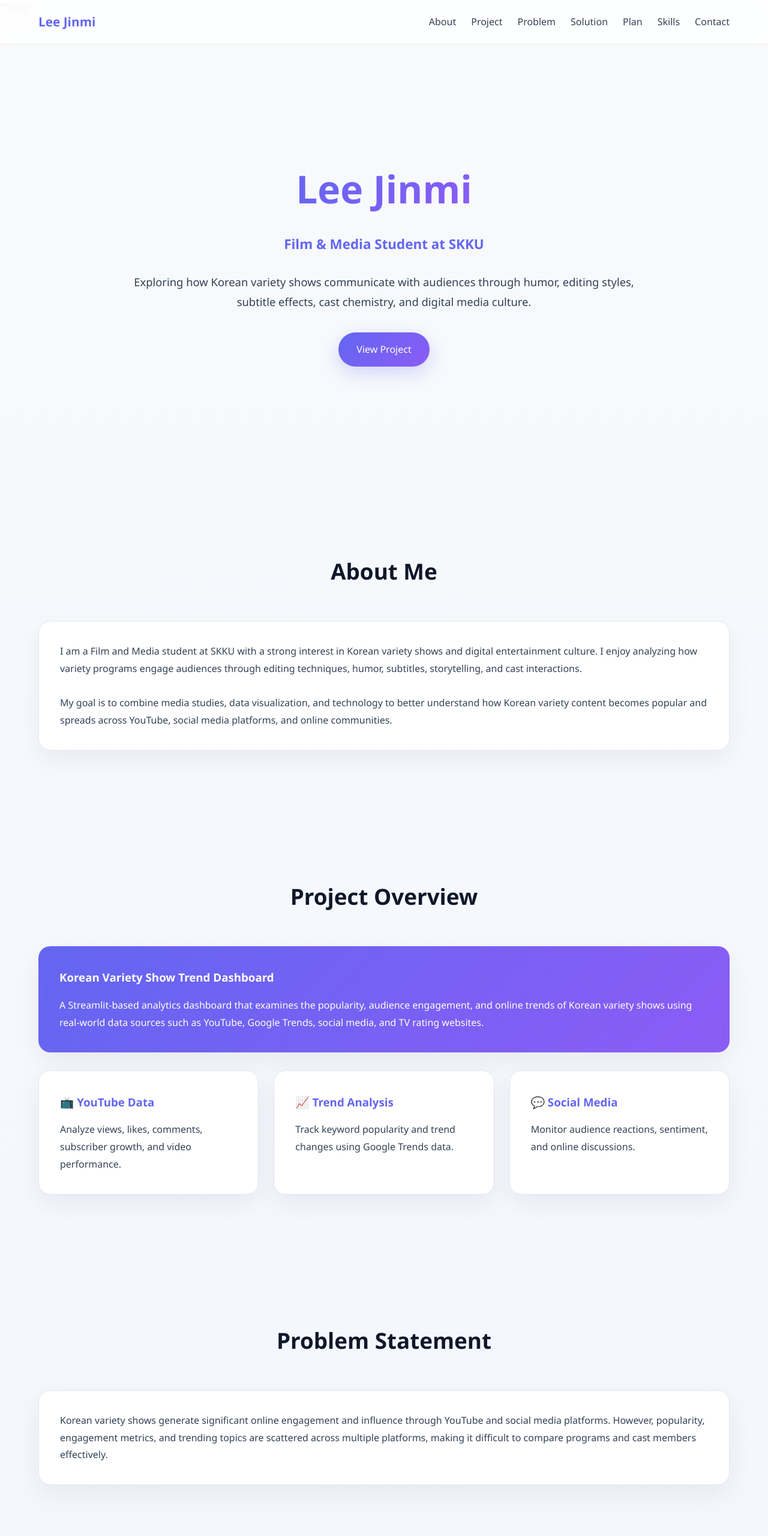
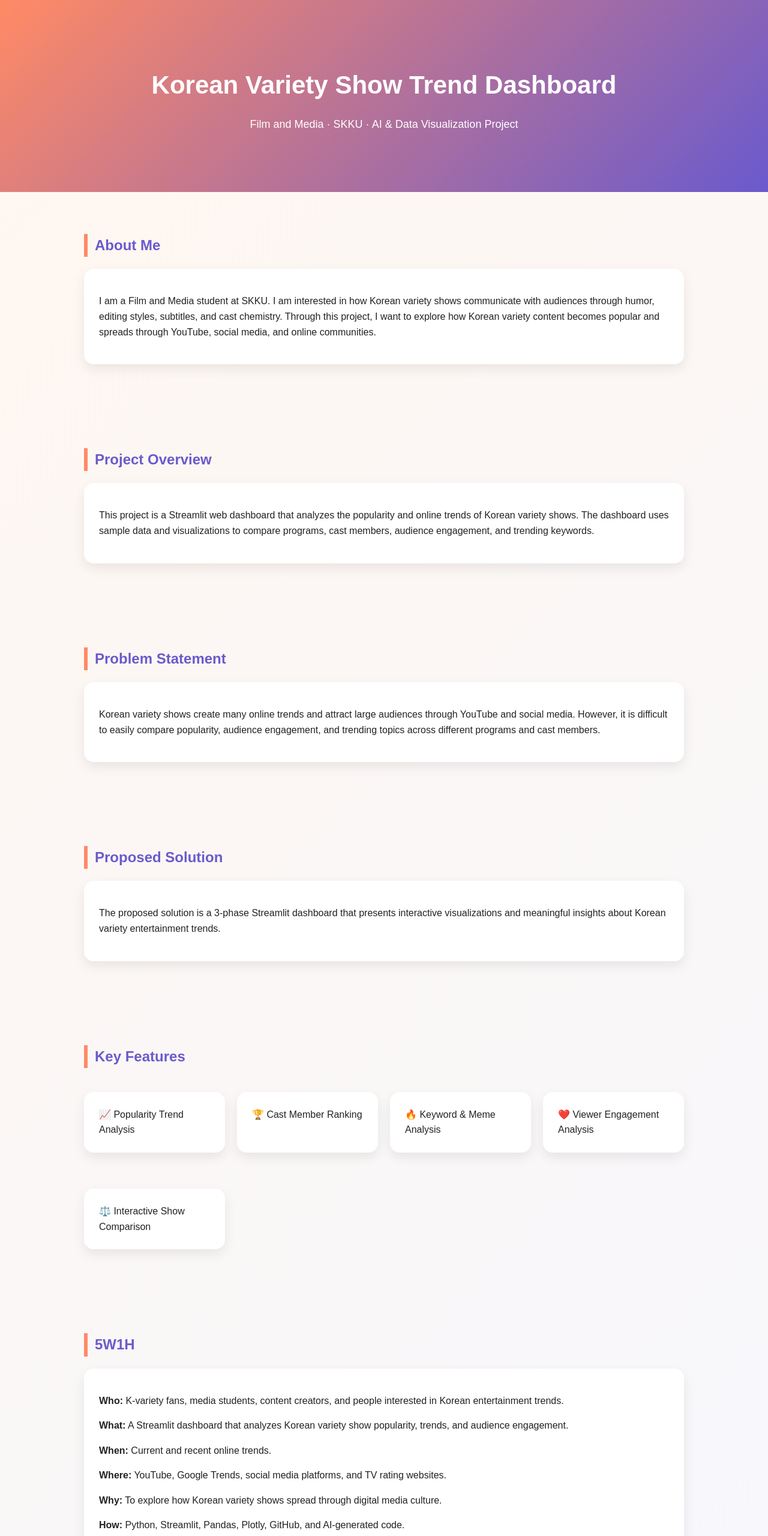
Before and after one commit to jinmi-Lee/leejinmee-skku, a plain HTML site: page index.html in a window 1280 px wide. Shown: the top 2560 px of the page at 60% size. Drawn offline with Linux system fonts and the light colour scheme.

Commit message:
Update index.html

````diff
--- a/index.html
+++ b/index.html
@@ -1,521 +1,192 @@
-```html
 <!DOCTYPE html>
 <html lang="en">
 <head>
-<meta charset="UTF-8">
-<meta name="viewport" content="width=device-width, initial-scale=1.0">
-<title>Lee Jinmi | Film & Media Portfolio</title>
-
+  <meta charset="UTF-8" />
+  <meta name="viewport" content="width=device-width, initial-scale=1.0" />
+  <title>Korean Variety Show Trend Dashboard</title>
   <style>
-:root{
-    --primary:#6366f1;
-    --secondary:#8b5cf6;
-    --accent:#06b6d4;
-    --dark:#0f172a;
-    --text:#334155;
-    --light:#f8fafc;
-    --card:#ffffff;
-    --border:#e2e8f0;
+    body {
+      margin: 0;
+      font-family: Arial, sans-serif;
+      background: linear-gradient(135deg, #fff7f0, #f5f7ff);
+      color: #222;
+      line-height: 1.6;
     }
 
-*{
-    margin:0;
-    padding:0;
-    box-sizing:border-box;
-    scroll-behavior:smooth;
+    header {
+      padding: 80px 10%;
+      background: linear-gradient(135deg, #ff8a65, #6a5acd);
+      color: white;
+      text-align: center;
     }
 
-body{
-    font-family: 'Segoe UI', sans-serif;
-    background: linear-gradient(180deg,#f8fafc,#eef2ff);
-    color:var(--text);
-    line-height:1.8;
+    header h1 {
+      font-size: 42px;
+      margin-bottom: 10px;
     }
 
-.container{
-    width:90%;
-    max-width:1200px;
-    margin:auto;
+    header p {
+      font-size: 18px;
     }
 
-nav{
-    position:fixed;
-    top:0;
-    width:100%;
-    background:rgba(255,255,255,0.85);
-    backdrop-filter:blur(12px);
-    z-index:1000;
-    border-bottom:1px solid rgba(0,0,0,0.05);
+    section {
+      padding: 50px 10%;
+      max-width: 1000px;
+      margin: auto;
     }
 
-nav .container{
-    display:flex;
-    justify-content:space-between;
-    align-items:center;
-    padding:18px 0;
+    h2 {
+      color: #6a5acd;
+      border-left: 6px solid #ff8a65;
+      padding-left: 12px;
     }
 
-.logo{
-    font-size:1.3rem;
-    font-weight:700;
-    color:var(--primary);
+    .card {
+      background: white;
+      padding: 25px;
+      margin: 20px 0;
+      border-radius: 16px;
+      box-shadow: 0 8px 20px rgba(0,0,0,0.08);
     }
 
-nav ul{
-    display:flex;
-    list-style:none;
-    gap:25px;
+    .grid {
+      display: grid;
+      grid-template-columns: repeat(auto-fit, minmax(220px, 1fr));
+      gap: 20px;
     }
 
-nav a{
-    text-decoration:none;
-    color:var(--text);
-    font-weight:500;
-    transition:.3s;
+    .tag {
+      display: inline-block;
+      padding: 8px 14px;
+      background: #eee8ff;
+      color: #4b3ca7;
+      border-radius: 20px;
+      margin: 5px;
+      font-size: 14px;
     }
 
-nav a:hover{
-    color:var(--primary);
-}
-
-.hero{
-    min-height:100vh;
-    display:flex;
-    align-items:center;
-    justify-content:center;
-    text-align:center;
-    padding-top:100px;
-}
-
-.hero-content{
-    max-width:900px;
-}
-
-.hero h1{
-    font-size:4rem;
-    color:var(--dark);
-    margin-bottom:15px;
-}
-
-.hero h2{
-    color:var(--primary);
-    font-size:1.4rem;
-    margin-bottom:25px;
-}
-
-.hero p{
-    font-size:1.15rem;
-    margin-bottom:35px;
-}
-
-.btn{
-    display:inline-block;
-    padding:14px 30px;
-    border-radius:50px;
-    text-decoration:none;
-    color:white;
-    background:linear-gradient(135deg,var(--primary),var(--secondary));
-    transition:.4s;
-    box-shadow:0 10px 30px rgba(99,102,241,.25);
-}
-
-.btn:hover{
-    transform:translateY(-4px);
-}
-
-section{
-    padding:90px 0;
-}
-
-.section-title{
-    text-align:center;
-    font-size:2.3rem;
-    margin-bottom:50px;
-    color:var(--dark);
-}
-
-.card{
-    background:var(--card);
-    border-radius:20px;
-    padding:35px;
-    box-shadow:0 15px 40px rgba(0,0,0,0.06);
-    margin-bottom:30px;
-    border:1px solid var(--border);
-}
-
-.grid-2{
-    display:grid;
-    grid-template-columns:repeat(auto-fit,minmax(320px,1fr));
-    gap:25px;
-}
-
-.grid-3{
-    display:grid;
-    grid-template-columns:repeat(auto-fit,minmax(250px,1fr));
-    gap:25px;
-}
-
-.card h3{
-    color:var(--primary);
-    margin-bottom:15px;
-}
-
-.highlight{
-    background:linear-gradient(135deg,#6366f1,#8b5cf6);
-    color:white;
-    border:none;
-}
-
-.highlight h3{
-    color:white;
-}
-
-.timeline{
-    display:flex;
-    flex-direction:column;
-    gap:20px;
-}
-
-.step{
-    border-left:4px solid var(--primary);
-    padding-left:20px;
-}
-
-.skills{
-    display:flex;
-    flex-wrap:wrap;
-    gap:12px;
-    justify-content:center;
-}
-
-.skill{
-    padding:12px 20px;
-    background:white;
-    border-radius:50px;
-    border:1px solid var(--border);
-    font-weight:600;
-    transition:.3s;
-}
-
-.skill:hover{
-    transform:translateY(-3px);
-    box-shadow:0 10px 20px rgba(0,0,0,0.08);
-}
-
-.contact{
-    text-align:center;
-}
-
-.contact-box{
-    max-width:700px;
-    margin:auto;
-}
-
-footer{
-    text-align:center;
-    padding:30px;
-    color:#64748b;
-}
-
-.hero-gradient{
-    background:linear-gradient(135deg,var(--primary),var(--secondary));
-    -webkit-background-clip:text;
-    -webkit-text-fill-color:transparent;
-}
-
-@media(max-width:768px){
-    .hero h1{
-        font-size:2.8rem;
-    }
-
-    nav ul{
-        display:none;
-    }
-
-    .section-title{
-        font-size:1.9rem;
-    }
+    footer {
+      text-align: center;
+      padding: 30px;
+      background: #222;
+      color: white;
     }
   </style>
 </head>
 
 <body>
+  <header>
+    <h1>Korean Variety Show Trend Dashboard</h1>
+    <p>Film and Media · SKKU · AI & Data Visualization Project</p>
+  </header>
 
-<nav>
-<div class="container">
-<div class="logo">Lee Jinmi</div>
-
-<ul>
-<li><a href="#about">About</a></li>
-<li><a href="#project">Project</a></li>
-<li><a href="#problem">Problem</a></li>
-<li><a href="#solution">Solution</a></li>
-<li><a href="#plan">Plan</a></li>
-<li><a href="#skills">Skills</a></li>
-<li><a href="#contact">Contact</a></li>
-</ul>
-</div>
-</nav>
-
-<section class="hero">
-<div class="hero-content">
-<h1><span class="hero-gradient">Lee Jinmi</span></h1>
-<h2>Film & Media Student at SKKU</h2>
-
-<p>
-Exploring how Korean variety shows communicate with audiences through
-humor, editing styles, subtitle effects, cast chemistry, and digital media culture.
-</p>
-
-<a href="#project" class="btn">View Project</a>
-</div>
-</section>
-
-<section id="about">
-<div class="container">
-
-<h2 class="section-title">About Me</h2>
-
+  <section>
+    <h2>About Me</h2>
     <div class="card">
       <p>
-I am a Film and Media student at SKKU with a strong interest in Korean variety
-shows and digital entertainment culture. I enjoy analyzing how variety programs
-engage audiences through editing techniques, humor, subtitles, storytelling,
-and cast interactions.
+        I am a Film and Media student at SKKU. I am interested in how Korean variety shows communicate with audiences
+        through humor, editing styles, subtitles, and cast chemistry. Through this project, I want to explore how Korean
+        variety content becomes popular and spreads through YouTube, social media, and online communities.
       </p>
-
-<br>
-
-<p>
-My goal is to combine media studies, data visualization, and technology to
-better understand how Korean variety content becomes popular and spreads
-across YouTube, social media platforms, and online communities.
-</p>
-</div>
-
-</div>
-</section>
-
-<section id="project">
-<div class="container">
-
-<h2 class="section-title">Project Overview</h2>
-
-<div class="card highlight">
-<h3>Korean Variety Show Trend Dashboard</h3>
-
-<p>
-A Streamlit-based analytics dashboard that examines the popularity,
-audience engagement, and online trends of Korean variety shows using
-real-world data sources such as YouTube, Google Trends, social media,
-and TV rating websites.
-</p>
-</div>
-
-<div class="grid-3">
-
-<div class="card">
-<h3>📺 YouTube Data</h3>
-<p>
-Analyze views, likes, comments, subscriber growth, and video performance.
-</p>
-</div>
-
-<div class="card">
-<h3>📈 Trend Analysis</h3>
-<p>
-Track keyword popularity and trend changes using Google Trends data.
-</p>
-</div>
-
-<div class="card">
-<h3>💬 Social Media</h3>
-<p>
-Monitor audience reactions, sentiment, and online discussions.
-</p>
-</div>
-
-</div>
-
-</div>
-</section>
-
-<section id="problem">
-<div class="container">
-
-<h2 class="section-title">Problem Statement</h2>
-
-<div class="card">
-<p>
-Korean variety shows generate significant online engagement and influence
-through YouTube and social media platforms. However, popularity,
-engagement metrics, and trending topics are scattered across multiple
-platforms, making it difficult to compare programs and cast members
-effectively.
-</p>
-</div>
-
-</div>
-</section>
-
-<section id="solution">
-<div class="container">
-
-<h2 class="section-title">Proposed Solution</h2>
-
-<div class="grid-3">
-
-<div class="card">
-<h3>Phase 1</h3>
-<p>
-Aggregate data from multiple online platforms into a unified dashboard.
-</p>
-</div>
-
-<div class="card">
-<h3>Phase 2</h3>
-<p>
-Create interactive visualizations and ranking systems using Plotly.
-</p>
-</div>
-
-<div class="card">
-<h3>Phase 3</h3>
-<p>
-Generate meaningful insights about audience engagement and trend evolution.
-</p>
-</div>
-
-</div>
-
     </div>
   </section>
 
   <section>
-<div class="container">
-
-<h2 class="section-title">5W1H Analysis</h2>
-
-<div class="grid-2">
-
+    <h2>Project Overview</h2>
     <div class="card">
-<h3>Who</h3>
-<p>K-variety fans, media students, content creators, and entertainment researchers.</p>
-</div>
-
-<div class="card">
-<h3>What</h3>
-<p>A Streamlit dashboard analyzing popularity, engagement, and trends of Korean variety shows.</p>
-</div>
-
-<div class="card">
-<h3>When</h3>
-<p>Tracks current and recent online trends and popularity changes over time.</p>
-</div>
-
-<div class="card">
-<h3>Where</h3>
-<p>Data sourced from YouTube, Google Trends, Reddit, Twitter/X, and TV rating websites.</p>
-</div>
-
-<div class="card">
-<h3>Why</h3>
-<p>To understand how Korean variety content spreads through digital media culture.</p>
-</div>
-
-<div class="card">
-<h3>How</h3>
-<p>Built using Streamlit, Python, Pandas, Plotly, and data visualization techniques.</p>
-</div>
-
-</div>
-
+      <p>
+        This project is a Streamlit web dashboard that analyzes the popularity and online trends of Korean variety shows.
+        The dashboard uses sample data and visualizations to compare programs, cast members, audience engagement, and
+        trending keywords.
+      </p>
     </div>
   </section>
 
-<section id="plan">
-<div class="container">
-
-<h2 class="section-title">Development Plan</h2>
-
+  <section>
+    <h2>Problem Statement</h2>
     <div class="card">
-<div class="timeline">
-
-<div class="step">
-<h3>Step 1 — Foundation</h3>
-<p>Create dashboard layout, sample data, and modern UI design.</p>
-</div>
-
-<div class="step">
-<h3>Step 2 — Interactivity</h3>
-<p>Add trend charts, ranking systems, filters, and engagement analysis tools.</p>
-</div>
-
-<div class="step">
-<h3>Step 3 — Final Enhancement</h3>
-<p>Integrate YouTube API, Google Trends, keyword analysis, and responsive design improvements.</p>
-</div>
-
-</div>
-</div>
-
+      <p>
+        Korean variety shows create many online trends and attract large audiences through YouTube and social media.
+        However, it is difficult to easily compare popularity, audience engagement, and trending topics across different
+        programs and cast members.
+      </p>
     </div>
   </section>
 
-<section id="skills">
-<div class="container">
-
-<h2 class="section-title">Skills</h2>
-
-<div class="skills">
-
-<div class="skill">Python</div>
-<div class="skill">Streamlit</div>
-<div class="skill">Pandas</div>
-<div class="skill">Plotly</div>
-<div class="skill">GitHub Pages</div>
-<div class="skill">Data Visualization</div>
-<div class="skill">Dashboard Design</div>
-<div class="skill">AI-Assisted Coding</div>
-<div class="skill">Web Development</div>
-
-</div>
-
+  <section>
+    <h2>Proposed Solution</h2>
+    <div class="card">
+      <p>
+        The proposed solution is a 3-phase Streamlit dashboard that presents interactive visualizations and meaningful
+        insights about Korean variety entertainment trends.
+      </p>
     </div>
   </section>
 
-<section id="contact">
-<div class="container">
+  <section>
+    <h2>Key Features</h2>
+    <div class="grid">
+      <div class="card">📈 Popularity Trend Analysis</div>
+      <div class="card">🏆 Cast Member Ranking</div>
+      <div class="card">🔥 Keyword & Meme Analysis</div>
+      <div class="card">❤️ Viewer Engagement Analysis</div>
+      <div class="card">⚖️ Interactive Show Comparison</div>
+    </div>
+  </section>
 
-<h2 class="section-title">Contact</h2>
+  <section>
+    <h2>5W1H</h2>
+    <div class="card">
+      <p><b>Who:</b> K-variety fans, media students, content creators, and people interested in Korean entertainment trends.</p>
+      <p><b>What:</b> A Streamlit dashboard that analyzes Korean variety show popularity, trends, and audience engagement.</p>
+      <p><b>When:</b> Current and recent online trends.</p>
+      <p><b>Where:</b> YouTube, Google Trends, social media platforms, and TV rating websites.</p>
+      <p><b>Why:</b> To explore how Korean variety shows spread through digital media culture.</p>
+      <p><b>How:</b> Python, Streamlit, Pandas, Plotly, GitHub, and AI-generated code.</p>
+    </div>
+  </section>
 
-<div class="contact-box card">
-<p>
-Thank you for visiting my portfolio.
-</p>
+  <section>
+    <h2>Development Plan</h2>
+    <div class="grid">
+      <div class="card">
+        <h3>Step 1</h3>
+        <p>Basic layout + sample data</p>
+      </div>
+      <div class="card">
+        <h3>Step 2</h3>
+        <p>Charts + interactivity</p>
+      </div>
+      <div class="card">
+        <h3>Step 3</h3>
+        <p>Polish + real data + extra features</p>
+      </div>
+    </div>
+  </section>
 
-<br>
+  <section>
+    <h2>Skills</h2>
+    <div class="card">
+      <span class="tag">Python</span>
+      <span class="tag">Streamlit</span>
+      <span class="tag">Pandas</span>
+      <span class="tag">Plotly</span>
+      <span class="tag">GitHub Pages</span>
+      <span class="tag">AI-assisted Coding</span>
+      <span class="tag">Data Visualization</span>
+    </div>
+  </section>
 
-<p>
-I am passionate about Korean media, audience engagement,
-digital culture, and data-driven storytelling.
-</p>
-
-<br>
-
-<p>
-📧 Email: your.email@example.com</p>
-<p>🎓 Sungkyunkwan University (SKKU)</p>
-<p>🎬 Film & Media Major</p>
-</div>
-
+  <section>
+    <h2>Contact</h2>
+    <div class="card">
+      <p>Email: your-email@example.com</p>
+      <p>GitHub: your-github-username</p>
     </div>
   </section>
 
   <footer>
-© 2026 Lee Jinmi | Film & Media Portfolio
+    <p>© 2026 Korean Variety Show Trend Dashboard · SKKU</p>
   </footer>
-
 </body>
 </html>
-```
````
Lines whose indentation alone changed are shown as unchanged.
